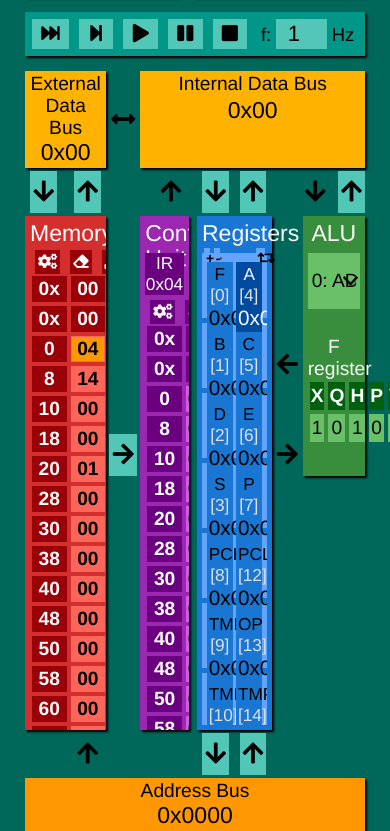
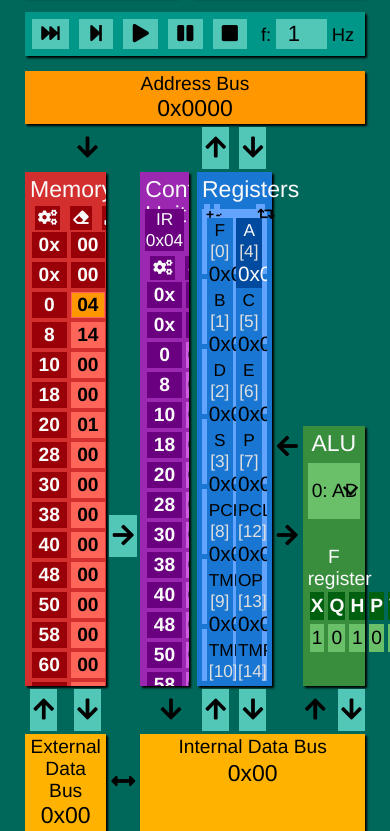
Before and after one commit to frimdo/EDEMS, a website with bundled scripts: page EDEMS/index.html in a window 390 px wide. Shown: the part 142-973 px from the top of the page. Built offline with nearby package versions, Linux system fonts and the light colour scheme; files whose address does not match are found by name.

Commit message:
address bus and data bus switched places

```diff
--- a/EDEMS/index.html
+++ b/EDEMS/index.html
@@ -66,17 +66,17 @@
     <div id="body-grid" class="advanced">
 
         <button type="button" class="flowButton" id="D2D" disabled><i class="fas fa-arrows-alt-h"></i></button>
-        <button type="button" class="flowButton tooltip" id="REA"><i class="fas fa-arrow-up"></i><span class="tooltiptext">RD</span></button>
-        <button type="button" class="flowButton tooltip" id="WRT"><i class="fas fa-arrow-down"></i><span class="tooltiptext">WRT</span></button>
+        <button type="button" class="flowButton tooltip" id="REA"><i class="fas fa-arrow-down"></i><span class="tooltiptext">RD</span></button>
+        <button type="button" class="flowButton tooltip" id="WRT"><i class="fas fa-arrow-up"></i><span class="tooltiptext">WRT</span></button>
         <button type="button" class="flowButton tooltip" id="M2C"><i class="fas fa-arrow-right"><span class="tooltiptext">END</span></i></button>
-        <button type="button" class="flowButton" id="A2M" disabled><i class="fas fa-arrow-up"></i></button>
-        <button type="button" class="flowButton" id="C2D" disabled><i class="fas fa-arrow-up"></i></button>
-        <button type="button" class="flowButton tooltip" id="R2D"><i class="fas fa-arrow-up"></i><span class="tooltiptext">D&ltR</span></button>
-        <button type="button" class="flowButton tooltip" id="D2R"><i class="fas fa-arrow-down"></i><span class="tooltiptext">D&gtR</span></button>
-        <button type="button" class="flowButton tooltip" id="W2A"><i class="fas fa-arrow-down"></i><span class="tooltiptext">A&ltR / A&ltW</span></button>
-        <button type="button" class="flowButton tooltip" id="A2W"><i class="fas fa-arrow-up"></i><span class="tooltiptext">A&gtW</span></button>
-        <button type="button" class="flowButton tooltip" id="AL2"><i class="fas fa-arrow-up"></i><span class="tooltiptext">ALU</span></button>
-        <button type="button" class="flowButton" id="D2L" disabled><i class="fas fa-arrow-down"></i></button>
+        <button type="button" class="flowButton" id="A2M" disabled><i class="fas fa-arrow-down"></i></button>
+        <button type="button" class="flowButton" id="C2D" disabled><i class="fas fa-arrow-down"></i></button>
+        <button type="button" class="flowButton tooltip" id="R2D"><i class="fas fa-arrow-down"></i><span class="tooltiptext">D&ltR</span></button>
+        <button type="button" class="flowButton tooltip" id="D2R"><i class="fas fa-arrow-up"></i><span class="tooltiptext">D&gtR</span></button>
+        <button type="button" class="flowButton tooltip" id="W2A"><i class="fas fa-arrow-up"></i><span class="tooltiptext">A&ltR / A&ltW</span></button>
+        <button type="button" class="flowButton tooltip" id="A2W"><i class="fas fa-arrow-down"></i><span class="tooltiptext">A&gtW</span></button>
+        <button type="button" class="flowButton tooltip" id="AL2"><i class="fas fa-arrow-down"></i><span class="tooltiptext">ALU</span></button>
+        <button type="button" class="flowButton" id="D2L" disabled><i class="fas fa-arrow-up"></i></button>
         <button type="button" class="flowButton" id="RAL" disabled><i class="fas fa-arrow-right"></i></button>
         <button type="button" class="flowButton" id="ALR" disabled><i class="fas fa-arrow-left"></i></button>
 
--- a/EDEMS/style/body.css
+++ b/EDEMS/style/body.css
@@ -7,18 +7,18 @@
     grid-row-gap: 3px;
     grid-column-gap: 3px;
     grid-template-columns: 0.5fr 1fr 1fr 5fr 1fr 1fr 1fr 7fr 1fr 1fr 1fr 1fr 1fr 2fr 1fr 1fr 1fr 1fr 2fr 1fr 0.5fr;
-    grid-template-rows: 0.25fr 1fr 1fr 3fr 1fr 1fr 1fr 6fr 1fr 1fr 0.25fr;
+    grid-template-rows: 0.25fr 1fr 1fr 6fr 1fr 1fr 1fr 3fr 1fr 1fr 0.25fr;
     grid-template-areas:
             ".  .   .   .   .   .   .   .   .   .   .   .   .   .   .   .   .   .   .   .   .  "
-            ".  EDB EDB EDB EDB EDB D2D DAB DAB DAB DAB DAB DAB DAB DAB DAB DAB DAB DAB DAB .  "
-            ".  .   WRT .   REA .   .   .   C2D .   .   .   D2R .   R2D .   .   D2L .   AL2 .  "
-            ".  MEM MEM MEM MEM MEM .   COU COU COU .   REG REG REG REG REG .   ALU ALU ALU .  "
+            ".  ADB ADB ADB ADB ADB ADB ADB ADB ADB ADB ADB ADB ADB ADB ADB ADB ADB ADB ADB .  "
+            ".  .   .   .   A2M .   .   .   .   .   .   .   W2A .   A2W .   .   .   .   .   .  "
+            ".  MEM MEM MEM MEM MEM .   COU COU COU .   REG REG REG REG REG .   .   .   .   .  "
             ".  MEM MEM MEM MEM MEM .   COU COU COU .   REG REG REG REG REG ALR ALU ALU ALU .  "
             ".  MEM MEM MEM MEM MEM .   COU COU COU .   REG REG REG REG REG .   ALU ALU ALU .  "
             ".  MEM MEM MEM MEM MEM M2C COU COU COU .   REG REG REG REG REG RAL ALU ALU ALU .  "
-            ".  MEM MEM MEM MEM MEM .   COU COU COU .   REG REG REG REG REG .   .   .   .   .  "
-            ".  .   .   .   A2M .   .   .   .   .   .   .   W2A .   A2W .   .   .   .   .   .  "
-            ".  ADB ADB ADB ADB ADB ADB ADB ADB ADB ADB ADB ADB ADB ADB ADB ADB ADB ADB ADB .  "
+            ".  MEM MEM MEM MEM MEM .   COU COU COU .   REG REG REG REG REG .   ALU ALU ALU .  "
+            ".  .   WRT .   REA .   .   .   C2D .   .   .   D2R .   R2D .   .   D2L .   AL2 .  "
+            ".  EDB EDB EDB EDB EDB D2D DAB DAB DAB DAB DAB DAB DAB DAB DAB DAB DAB DAB DAB .  "
             ".  .   .   .   .   .   .   .   .   .   .   .   .   .   .   .   .   .   .   .   .  ";
 }
 
@@ -31,18 +31,18 @@
     grid-row-gap: 3px;
     grid-column-gap: 3px;
     grid-template-columns: 0.5fr 1fr 1fr 5fr 1fr 1fr 1fr 1fr 1fr 2fr 1fr 1fr 1fr 1fr 2fr 1fr 0.5fr;
-    grid-template-rows: 0.25fr 1fr 1fr 3fr 1fr 1fr 1fr 6fr 1fr 1fr 0.25fr;
+    grid-template-rows: 0.25fr 1fr 1fr 6fr 1fr 1fr 1fr 3fr 1fr 1fr 0.25fr;
     grid-template-areas:
             ".  .   .   .   .   .   .   .   .   .   .   .   .   .   .   .   .  "
-            ".  EDB EDB EDB EDB EDB D2D DAB DAB DAB DAB DAB DAB DAB DAB DAB .  "
-            ".  .   WRT .   REA .   .   .   D2R .   R2D .   .   D2L .   AL2 .  "
-            ".  MEM MEM MEM MEM MEM .   REG REG REG REG REG .   ALU ALU ALU .  "
+            ".  ADB ADB ADB ADB ADB ADB ADB ADB ADB ADB ADB ADB ADB ADB ADB .  "
+            ".  .   .   .   A2M .   .   .   W2A .   A2W .   .   .   .   .   .  "
+            ".  MEM MEM MEM MEM MEM .   REG REG REG REG REG .   .   .   .   .  "
             ".  MEM MEM MEM MEM MEM .   REG REG REG REG REG ALR ALU ALU ALU .  "
             ".  MEM MEM MEM MEM MEM .   REG REG REG REG REG .   ALU ALU ALU .  "
             ".  MEM MEM MEM MEM MEM .   REG REG REG REG REG RAL ALU ALU ALU .  "
-            ".  MEM MEM MEM MEM MEM .   REG REG REG REG REG .   .   .   .   .  "
-            ".  .   .   .   A2M .   .   .   W2A .   A2W .   .   .   .   .   .  "
-            ".  ADB ADB ADB ADB ADB ADB ADB ADB ADB ADB ADB ADB ADB ADB ADB .  "
+            ".  MEM MEM MEM MEM MEM .   REG REG REG REG REG .   ALU ALU ALU .  "
+            ".  .   WRT .   REA .   .   .   D2R .   R2D .   .   D2L .   AL2 .  "
+            ".  EDB EDB EDB EDB EDB D2D DAB DAB DAB DAB DAB DAB DAB DAB DAB .  "
             ".  .   .   .   .   .   .   .   .   .   .   .   .   .   .   .   .  ";
 }
 
@@ -56,17 +56,19 @@
         grid-row-gap: 3px;
         grid-column-gap: 3px;
         grid-template-columns: 1fr 1fr 5fr 1fr 1fr 1fr 7fr 1fr 1fr 1fr 1fr 1fr 2fr 1fr 1fr 1fr 1fr 2fr 1fr;
-        grid-template-rows: 1fr 1fr 3fr 1fr 1fr 1fr 6fr 1fr 1fr;
+        grid-template-rows: 1fr 1fr 6fr 1fr 1fr 1fr 3fr 1fr 1fr;
         grid-template-areas:
-                "EDB EDB EDB EDB EDB D2D DAB DAB DAB DAB DAB DAB DAB DAB DAB DAB DAB DAB DAB"
-                ".   WRT .   REA .   .   .   C2D .   .   .   D2R .   R2D .   .   D2L .   AL2"
-                "MEM MEM MEM MEM MEM .   COU COU COU .   REG REG REG REG REG .   ALU ALU ALU"
+                "ADB ADB ADB ADB ADB ADB ADB ADB ADB ADB ADB ADB ADB ADB ADB ADB ADB ADB ADB"
+                ".   .   .   A2M .   .   .   .   .   .   .   W2A .   A2W .   .   .   .   .  "
+                "MEM MEM MEM MEM MEM .   COU COU COU .   REG REG REG REG REG .   .   .   .  "
                 "MEM MEM MEM MEM MEM .   COU COU COU .   REG REG REG REG REG ALR ALU ALU ALU"
                 "MEM MEM MEM MEM MEM .   COU COU COU .   REG REG REG REG REG .   ALU ALU ALU"
                 "MEM MEM MEM MEM MEM M2C COU COU COU .   REG REG REG REG REG RAL ALU ALU ALU"
-                "MEM MEM MEM MEM MEM .   COU COU COU .   REG REG REG REG REG .   .   .   .  "
-                ".   .   .   A2M .   .   .   .   .   .   .   W2A .   A2W .   .   .   .   .  "
-                "ADB ADB ADB ADB ADB ADB ADB ADB ADB ADB ADB ADB ADB ADB ADB ADB ADB ADB ADB";
+                "MEM MEM MEM MEM MEM .   COU COU COU .   REG REG REG REG REG .   ALU ALU ALU"
+                ".   WRT .   REA .   .   .   C2D .   .   .   D2R .   R2D .   .   D2L .   AL2"
+                "EDB EDB EDB EDB EDB D2D DAB DAB DAB DAB DAB DAB DAB DAB DAB DAB DAB DAB DAB";
+
+
     }
 
     #body-grid:not(.advanced) {
@@ -78,17 +80,17 @@
         grid-row-gap: 3px;
         grid-column-gap: 3px;
         grid-template-columns: 1fr 1fr 5fr 1fr 1fr 1fr 1fr 1fr 2fr 1fr 1fr 1fr 1fr 2fr 1fr;
-        grid-template-rows: 1fr 1fr 3fr 1fr 1fr 1fr 6fr 1fr 1fr;
+        grid-template-rows: 1fr 1fr 6fr 1fr 1fr 1fr 3fr 1fr 1fr;
         grid-template-areas:
-                "EDB EDB EDB EDB EDB D2D DAB DAB DAB DAB DAB DAB DAB DAB DAB"
-                ".   WRT .   REA .   .   .   D2R .   R2D .   .   D2L .   AL2"
+                "ADB ADB ADB ADB ADB ADB ADB ADB ADB ADB ADB ADB ADB ADB ADB"
+                ".   .   .   A2M .   .   .   W2A .   A2W .   .   .   .   .  "
                 "MEM MEM MEM MEM MEM .   REG REG REG REG REG .   ALU ALU ALU"
                 "MEM MEM MEM MEM MEM .   REG REG REG REG REG ALR ALU ALU ALU"
                 "MEM MEM MEM MEM MEM .   REG REG REG REG REG .   ALU ALU ALU"
                 "MEM MEM MEM MEM MEM .   REG REG REG REG REG RAL ALU ALU ALU"
                 "MEM MEM MEM MEM MEM .   REG REG REG REG REG .   .   .   .  "
-                ".   .   .   A2M .   .   .   W2A .   A2W .   .   .   .   .  "
-                "ADB ADB ADB ADB ADB ADB ADB ADB ADB ADB ADB ADB ADB ADB ADB";
+                ".   WRT .   REA .   .   .   D2R .   R2D .   .   D2L .   AL2"
+                "EDB EDB EDB EDB EDB D2D DAB DAB DAB DAB DAB DAB DAB DAB DAB";
     }
 }
 
```
